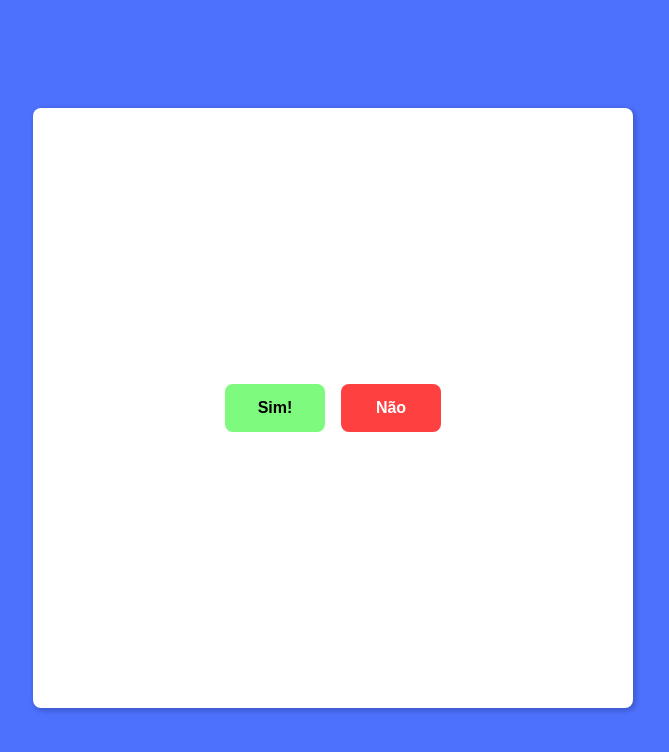
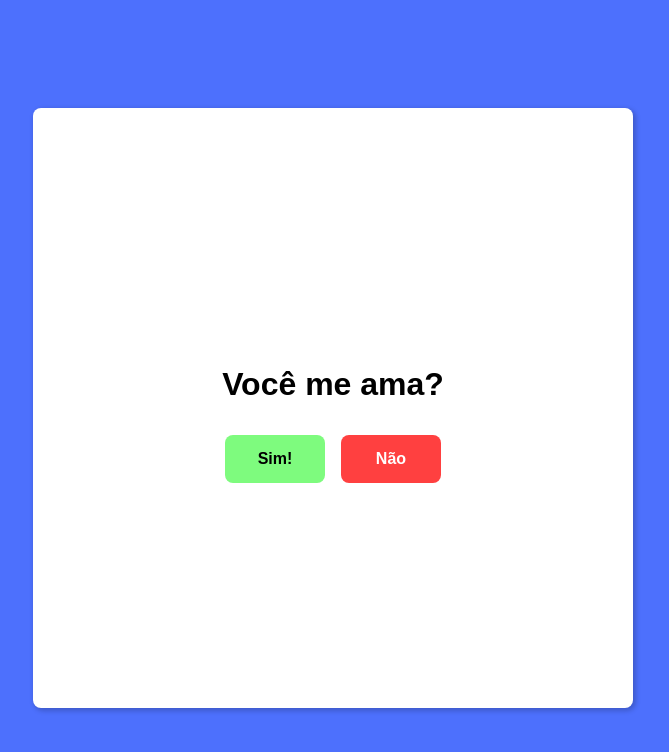
Before and after one commit to Gustavocorte/love, a plain HTML site: page index.html in a window 1280 px wide. Shown: the whole page, without its empty margins (307-976 px from the left). Drawn offline with Linux system fonts and the light colour scheme.

Commit message:
Update index.html

```diff
--- a/index.html
+++ b/index.html
@@ -10,7 +10,7 @@
   <body>
     <div class="card" id="card">
       <div class="question" id="question">
-        <!-- <p>Você me ama?</p> -->
+        <p>Você me ama?</p>
         <div class="buttons">
           <button id="yes" class="btn-yes">Sim!</button>
           <button id="no" class="btn-no">Não</button>
```
